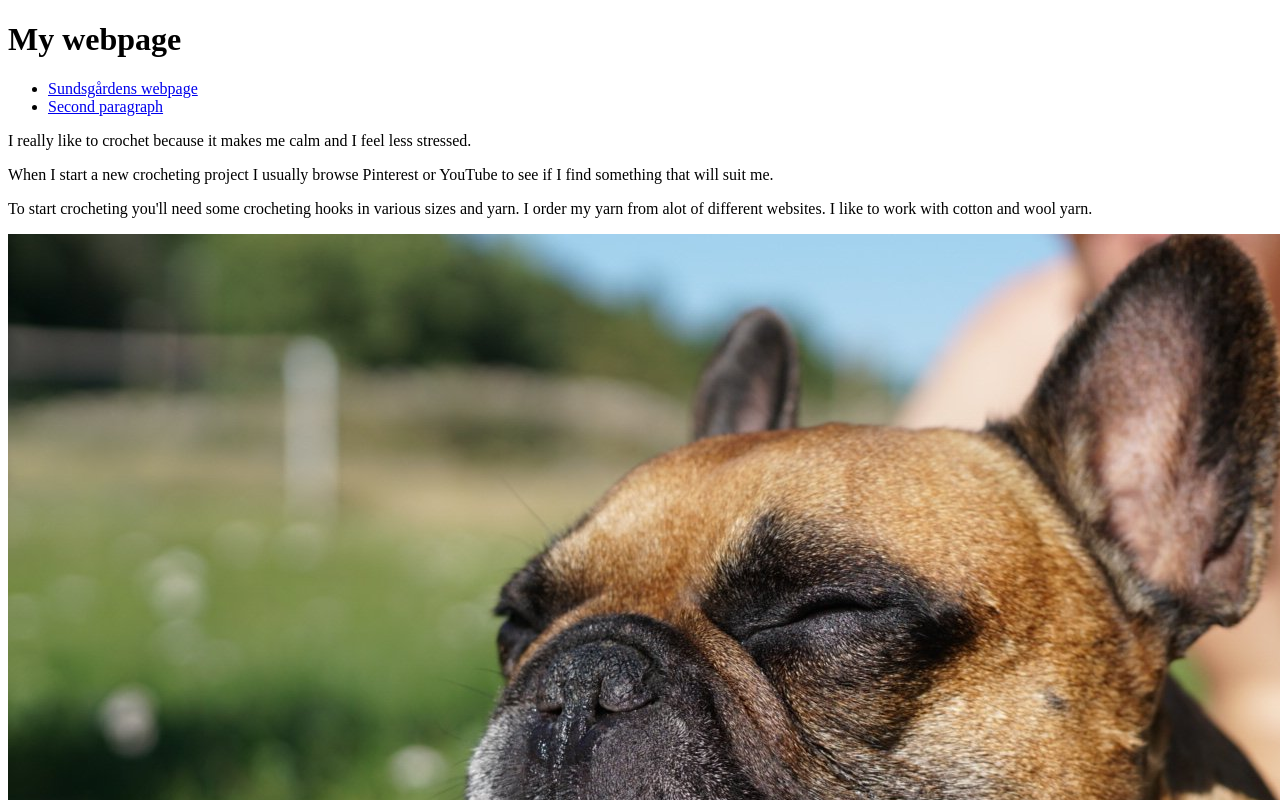
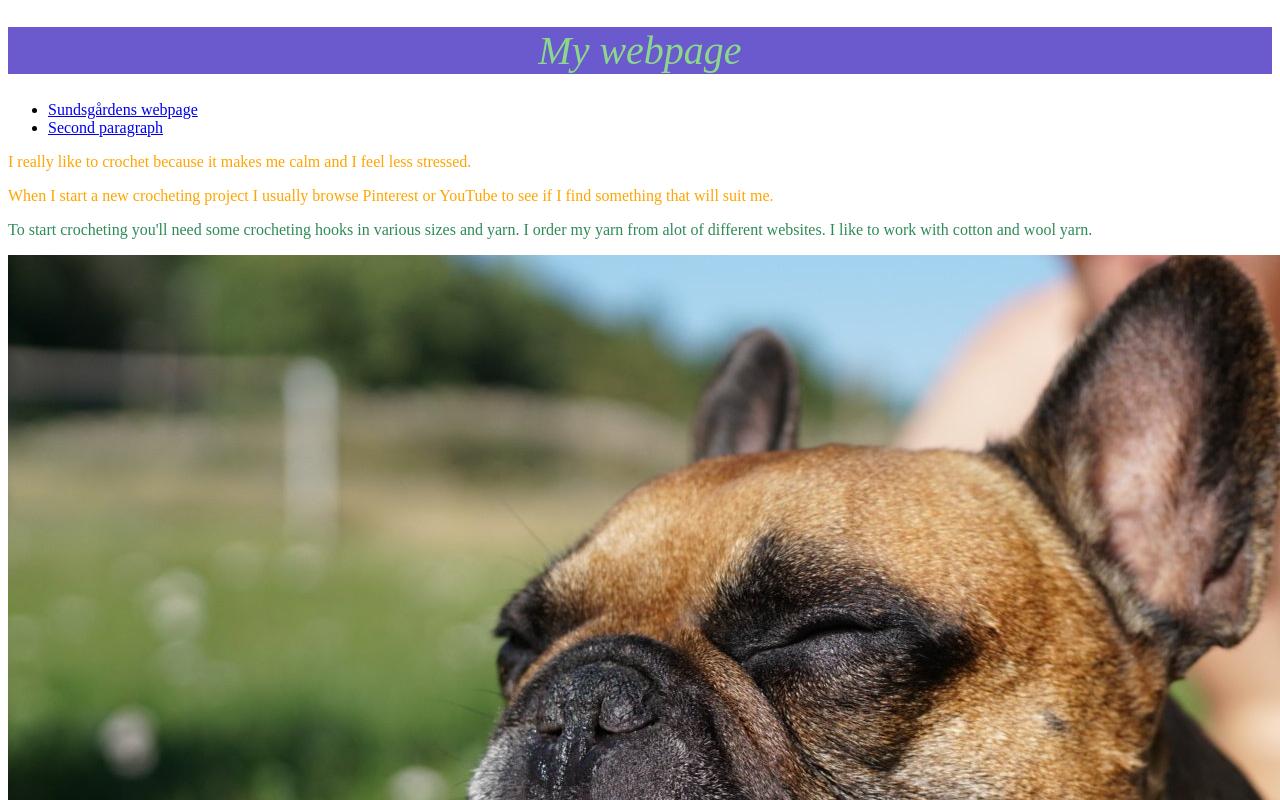
Before and after one commit to Novante/mecenat, a plain HTML site: page index.html in a window 1280 px wide. Shown: the top 800 px of the page. Drawn offline with Linux system fonts and the light colour scheme.

Commit message:
css. styles

```diff
--- a/index.html
+++ b/index.html
@@ -5,6 +5,8 @@
     <meta http-equiv="X-UA-Compatible" content="IE=edge">
     <meta name="viewport" content="width=device-width, initial-scale=1.0">
     <title>Document</title>
+    <link rel="stylesheet" href="styles/index.css">
+
 </head>
 <body>
     <header>
@@ -18,7 +20,7 @@
      </header>
      <main>
          <section>
-             <p>I really like to crochet because it makes me calm
+             <p> I really like to crochet because it makes me calm
                  and I feel less stressed.
                 </p>
             </section>
@@ -30,7 +32,7 @@
                 </p>
             </section>
          <section>
-             <p>To start crocheting you'll need some crocheting hooks in
+             <p class="last-paragraph">To start crocheting you'll need some crocheting hooks in
                  various sizes and yarn. I order my yarn from alot of
                  different websites.
                  I like to work with cotton and wool yarn.
@@ -40,6 +42,8 @@
             </section>
      </main>
 
+     <footer>Good bye!</footer>
+
 
 
 </body>
--- /dev/null
+++ b/styles/index.css
@@ -0,0 +1,22 @@
+h1 {
+    color: rgb(139, 216, 139);
+    font-size: 40px;
+    font-weight: 300;
+    font-style: italic;
+    text-align: center;
+    background-color: slateblue;
+}
+
+/*this is a single line comment*/
+
+/*This comment takes up multiple rows*/
+#second-paragraph {
+    color: purple;
+}
+p {
+    color: orange;
+}
+
+.dog-info, .last-paragraph {
+    color:seagreen;
+}
```
